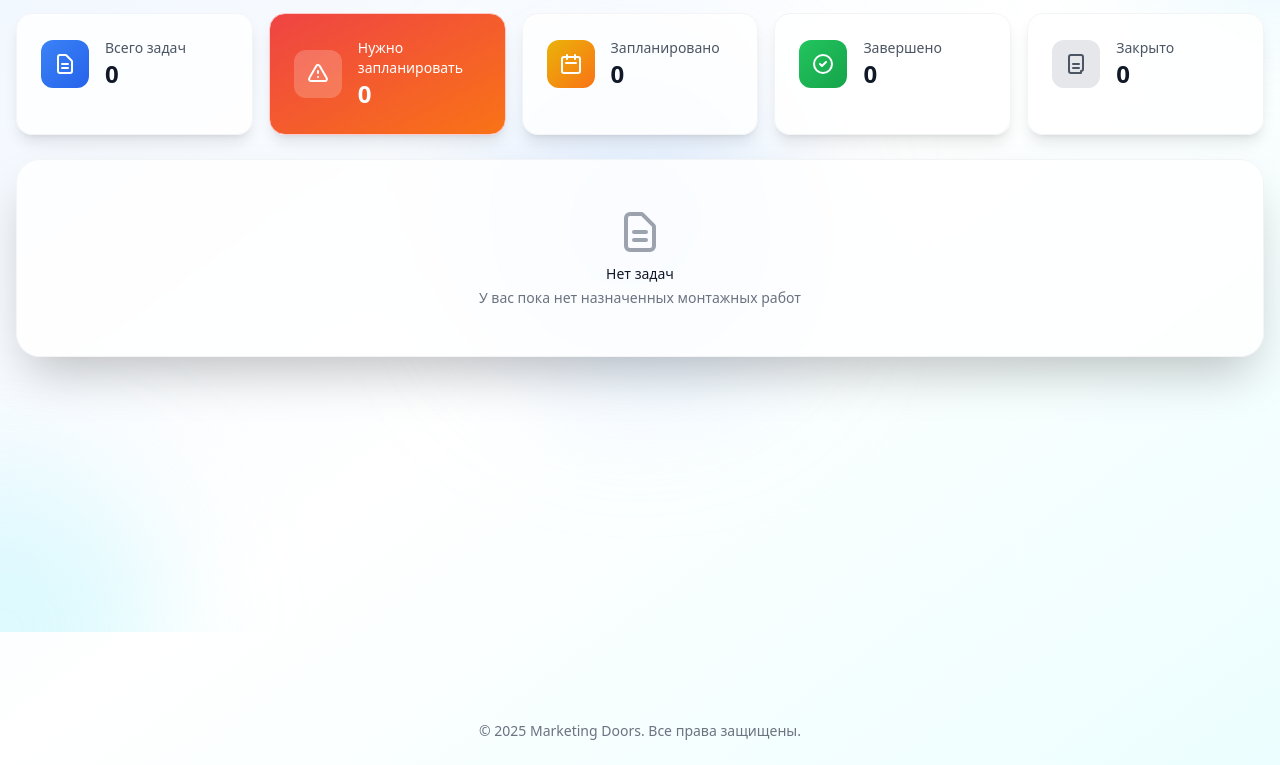
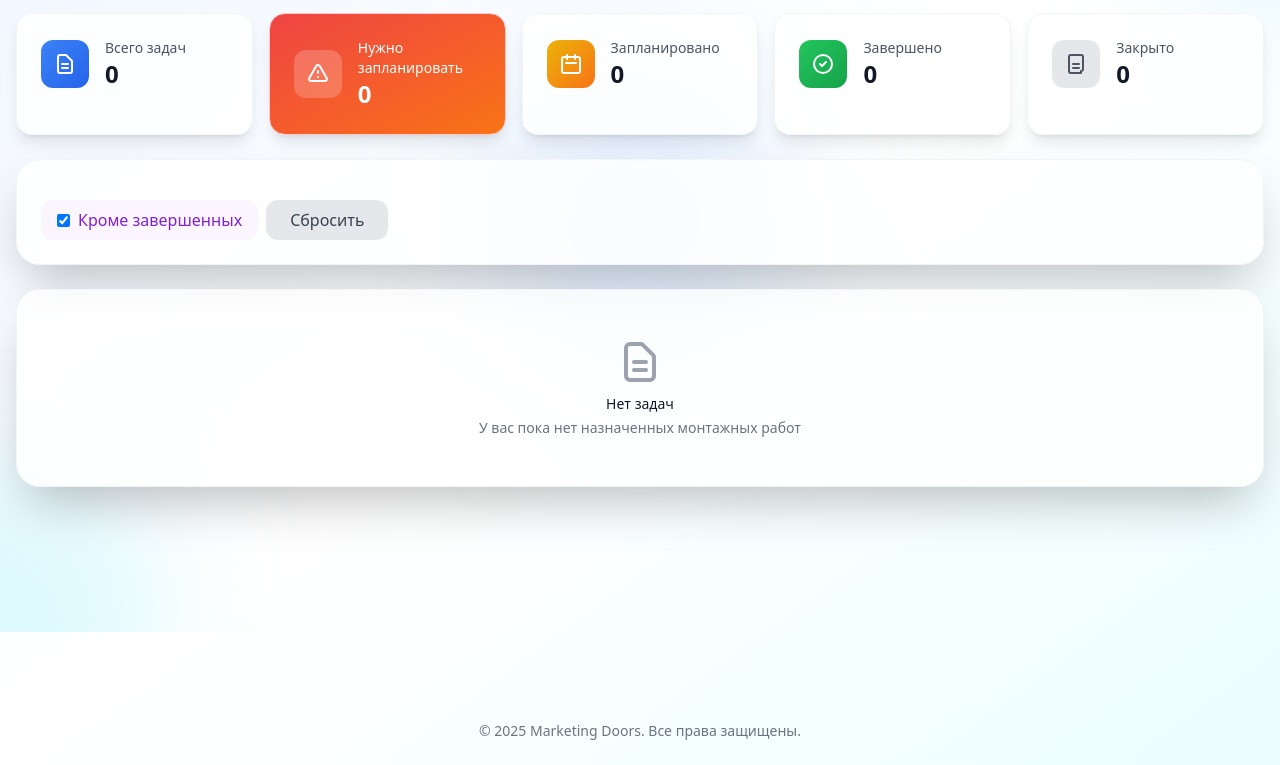
Before and after one commit to kmvit/doorsmarket, a Django app: page /installer/planning/ in a window 1280 px wide. Shown: the part 168-933 px from the top of the page. Run offline with Django 5.2, Linux system fonts and the light colour scheme; a user stored in the database is signed in; data comes from the database, SQL or seed files in the repository; data that the repository does not hold is empty; parts of the project's set-up code (start-up, migrations or seed data) failed here and were passed over; some libraries are stand-ins or nearby versions.

Commit message:
Добавил фильтры

```diff
--- a/projects/templates/projects/installer_tasks.html
+++ b/projects/templates/projects/installer_tasks.html
@@ -92,6 +92,25 @@
                     </div>
                 </div>
             </a>
+        </div>
+
+        <!-- Фильтры -->
+        <div class="bg-white/80 backdrop-blur-sm rounded-3xl shadow-2xl border border-gray-100 p-6 mb-6">
+            <form method="get" class="space-y-4">
+                <input type="hidden" name="exclude_closed" value="0">
+                {% if request.GET.filter %}
+                <input type="hidden" name="filter" value="{{ request.GET.filter }}">
+                {% endif %}
+                <div class="flex flex-wrap gap-2 items-center">
+                    <label class="inline-flex items-center px-4 py-2 bg-purple-50 text-purple-700 rounded-xl cursor-pointer hover:bg-purple-100 transition-colors">
+                        <input type="checkbox" name="exclude_closed" value="1" class="mr-2" {% if exclude_closed %}checked{% endif %} onchange="this.form.submit()">
+                        Кроме завершенных
+                    </label>
+                    <a href="{% url 'projects:installer_planning' %}" class="px-6 py-2 bg-gray-200 text-gray-700 rounded-xl hover:bg-gray-300 transition-colors">
+                        Сбросить
+                    </a>
+                </div>
+            </form>
         </div>
 
         <!-- Список задач -->
--- a/projects/views.py
+++ b/projects/views.py
@@ -921,6 +921,13 @@ def installer_planning(request):
             'initiator', 'recipient', 'manager', 'production_site', 'reason', 'installer_assigned'
         ).order_by('-created_at')
 
+    # Исключаем закрытые и выполненные рекламации по умолчанию
+    exclude_closed_param = request.GET.get('exclude_closed')
+    if exclude_closed_param is None:
+        exclude_closed = True
+    else:
+        exclude_closed = exclude_closed_param not in ['0', 'false', 'False']
+
     # Фильтрация по статусу
     filter_type = request.GET.get('filter')
     if filter_type == 'needs_planning':
@@ -932,7 +939,9 @@ def installer_planning(request):
     elif filter_type == 'closed':
         complaints = complaints.filter(status=ComplaintStatus.CLOSED)
     else:
-        complaints = complaints.exclude(status=ComplaintStatus.CLOSED)
+        # По умолчанию исключаем закрытые и выполненные рекламации, если чекбокс включен
+        if exclude_closed:
+            complaints = complaints.exclude(status__in=['closed', 'completed'])
 
     # Обработка POST-запроса (назначение даты или перенос)
     if request.method == 'POST':
@@ -1004,6 +1013,7 @@ def installer_planning(request):
     context = {
         'complaints': complaints,
         'stats': stats,
+        'exclude_closed': exclude_closed,
     }
 
     return render(request, 'projects/installer_tasks.html', context)
--- a/users/views.py
+++ b/users/views.py
@@ -305,7 +305,7 @@ class WebDashboardView(View):
             )
             add_summary(
                 'completed',
-                'Ожидают проверки',
+                'Завершено',
                 Q(installer_assigned=user, status__in=['under_sm_review', 'completed']),
                 url_param='completed'
             )
```
